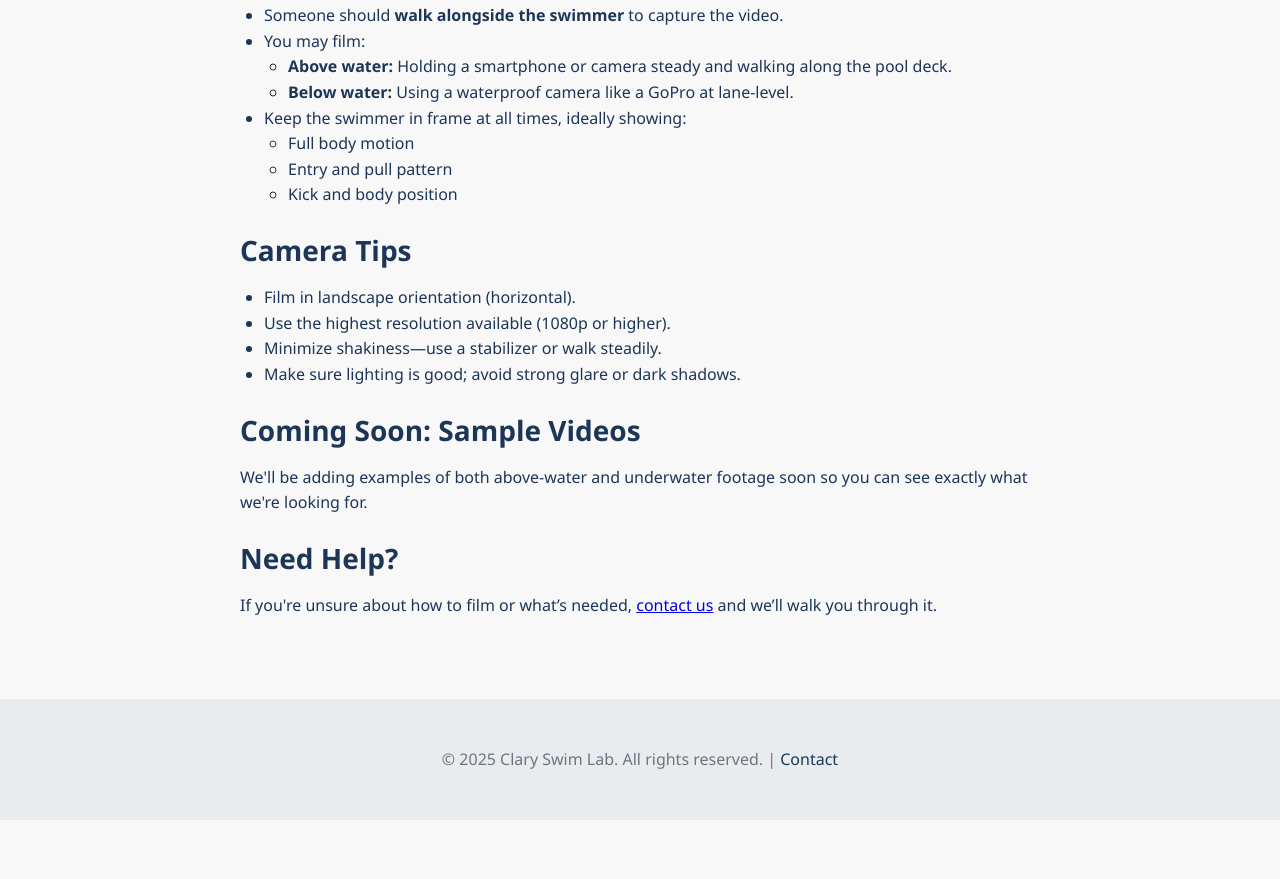
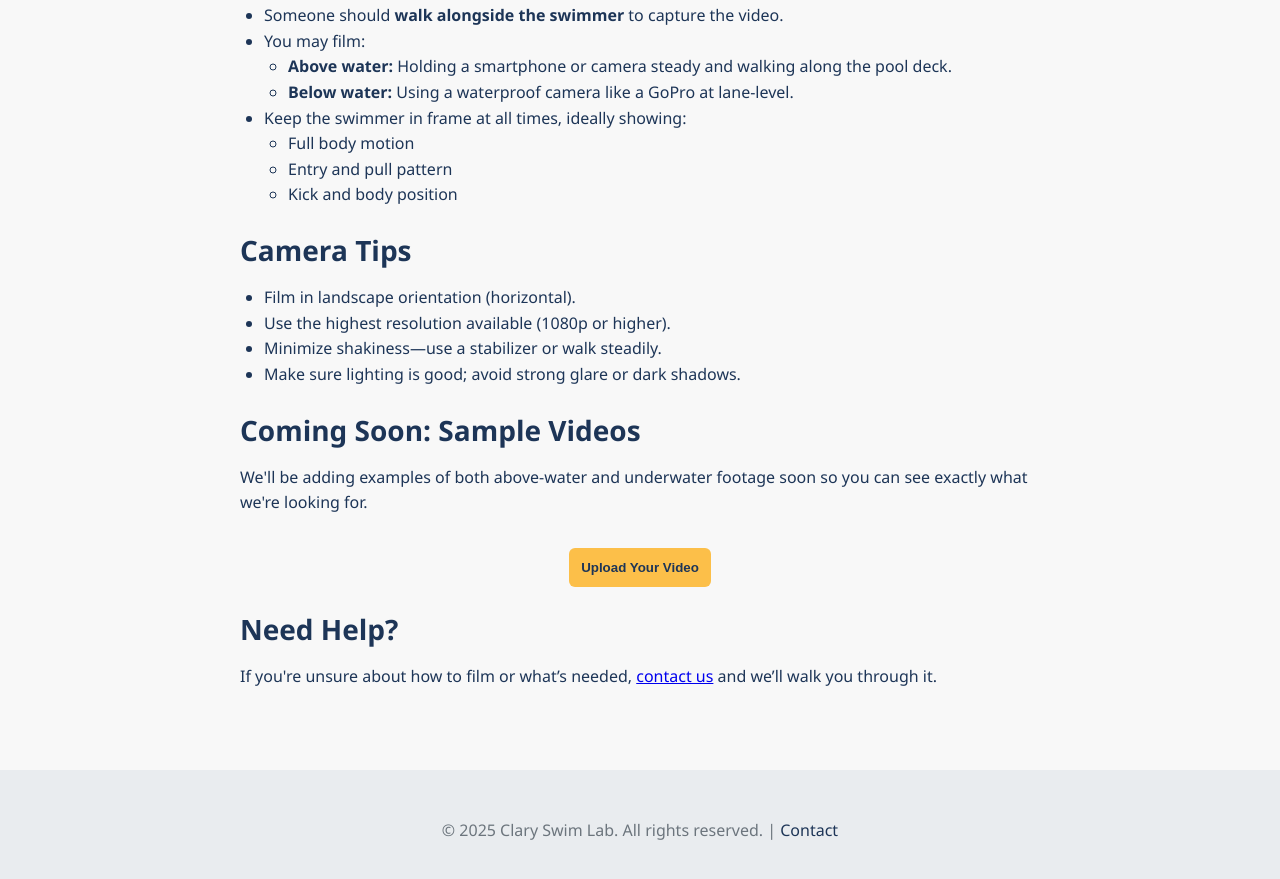
Before and after one commit to Tylerclary/clary-swim-lab, a plain HTML site: page guide.html in a window 1280 px wide. Shown: the part 512-1391 px from the top of the page. Before the commit the page ends 1332 px from the top, so only its background shows below. Drawn offline with Linux system fonts and the light colour scheme.

Commit message:
Update guide.html

```diff
--- a/guide.html
+++ b/guide.html
@@ -66,6 +66,12 @@
       <h2>Coming Soon: Sample Videos</h2>
       <p>We'll be adding examples of both above-water and underwater footage soon so you can see exactly what we're looking for.</p>
 
+			<div style="text-align: center; margin-top: 2rem;">
+  				<a href="/upload.html">
+    			<button type="button">Upload Your Video</button>
+  				</a>
+			</div>
+
       <h2>Need Help?</h2>
       <p>If you're unsure about how to film or what’s needed, <a href="/contact.html">contact us</a> and we’ll walk you through it.</p>
     </section>
```
